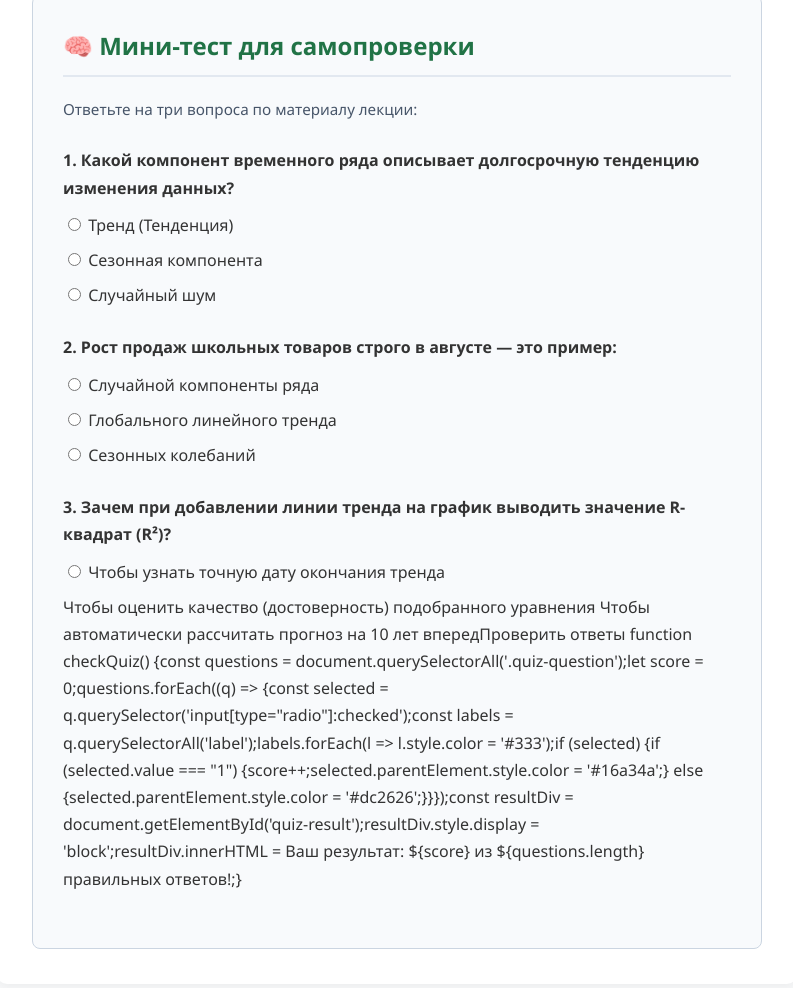
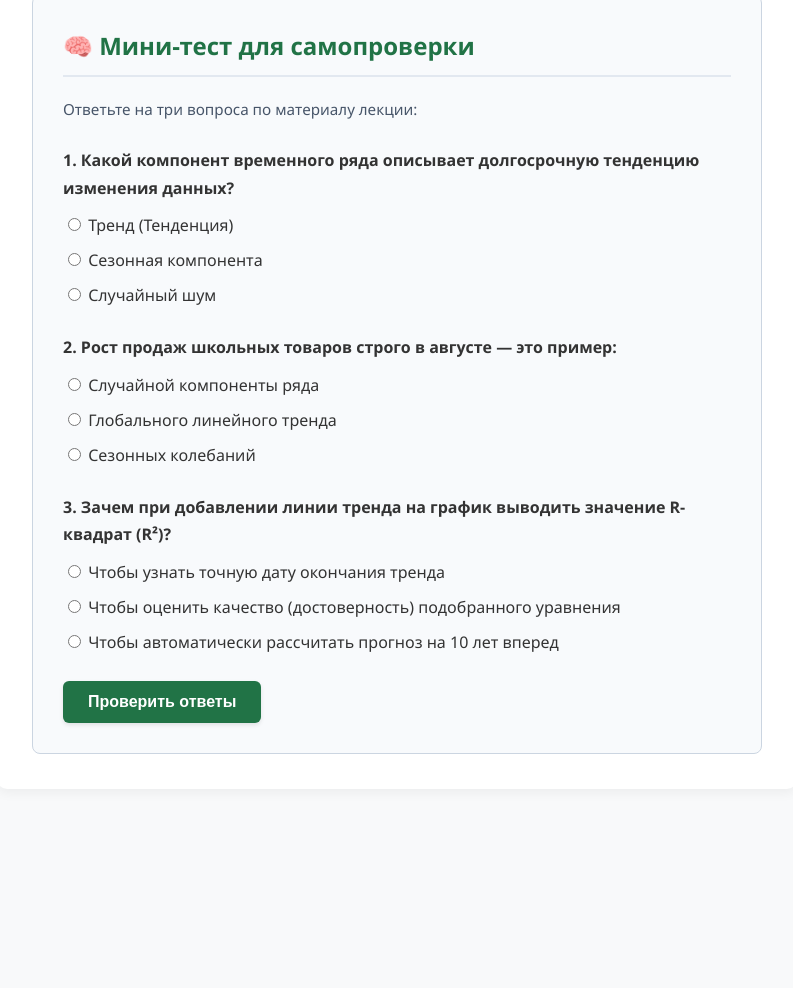
Before and after one commit to 9vallav-debug/econometrika, a plain HTML site: page topic4.html in a window 1280 px wide. Shown: the part 1877-2865 px from the top of the page, without its empty margins (243-1036 px from the left). After the commit the page ends 2706 px from the top, so only its background shows below. Drawn offline with Linux system fonts and the light colour scheme.

Commit message:
Update topic4.html

```diff
--- a/topic4.html
+++ b/topic4.html
@@ -160,10 +160,52 @@
                     <label style="display: block; margin-bottom: 8px; cursor: pointer;"><input type="radio" name="q2" value="1"> Сезонных колебаний</label>
                 </div>
 
-                <!-- Вопрос 3 -->
+               <!-- Вопрос 3 -->
                 <div style="margin-bottom: 25px;" class="quiz-question" data-correct="1">
                     <p style="font-weight: 600; margin-bottom: 10px;">3. Зачем при добавлении линии тренда на график выводить значение R-квадрат (R²)?</p>
                     <label style="display: block; margin-bottom: 8px; cursor: pointer;"><input type="radio" name="q3" value="0"> Чтобы узнать точную дату окончания тренда</label>
-Чтобы оценить качество (достоверность) подобранного уравнения Чтобы автоматически рассчитать прогноз на 10 лет впередПроверить ответы
+                    <label style="display: block; margin-bottom: 8px; cursor: pointer;"><input type="radio" name="q3" value="1"> Чтобы оценить качество (достоверность) подобранного уравнения</label>
+                    <label style="display: block; margin-bottom: 8px; cursor: pointer;"><input type="radio" name="q3" value="0"> Чтобы автоматически рассчитать прогноз на 10 лет вперед</label>
+                </div>
 
-                    function checkQuiz() {const questions = document.querySelectorAll('.quiz-question');let score = 0;questions.forEach((q) => {const selected = q.querySelector('input[type="radio"]:checked');const labels = q.querySelectorAll('label');labels.forEach(l => l.style.color = '#333');if (selected) {if (selected.value === "1") {score++;selected.parentElement.style.color = '#16a34a';} else {selected.parentElement.style.color = '#dc2626';}}});const resultDiv = document.getElementById('quiz-result');resultDiv.style.display = 'block';resultDiv.innerHTML = Ваш результат: ${score} из ${questions.length} правильных ответов!;}
+                <!-- Кнопка проверки и результат -->
+                <button onclick="checkQuiz()" style="background: #217346; color: white; border: none; padding: 12px 25px; font-weight: bold; border-radius: 6px; cursor: pointer; font-size: 1rem; box-shadow: 0 2px 4px rgba(0,0,0,0.1);">
+                    Проверить ответы
+                </button>
+
+                <div id="quiz-result" style="margin-top: 20px; font-weight: bold; font-size: 1.1rem; color: #1e293b; display: none;"></div>
+            </section>
+
+            <!-- Логика работы теста -->
+            <script>
+            function checkQuiz() {
+                const questions = document.querySelectorAll('.quiz-question');
+                let score = 0;
+
+                questions.forEach((q) => {
+                    const selected = q.querySelector('input[type="radio"]:checked');
+                    const labels = q.querySelectorAll('label');
+
+                    labels.forEach(l => l.style.color = '#333');
+
+                    if (selected) {
+                        if (selected.value === "1") {
+                            score++;
+                            selected.parentElement.style.color = '#16a34a'; // Зеленый для правильного
+                        } else {
+                            selected.parentElement.style.color = '#dc2626'; // Красный для неправильного
+                        }
+                    }
+                });
+
+                const resultDiv = document.getElementById('quiz-result');
+                resultDiv.style.display = 'block';
+                resultDiv.innerHTML = `Ваш результат: ${score} из ${questions.length} правильных ответов!`;
+            }
+            </script>
+
+        </main>
+    </div>
+
+</body>
+</html>
```
